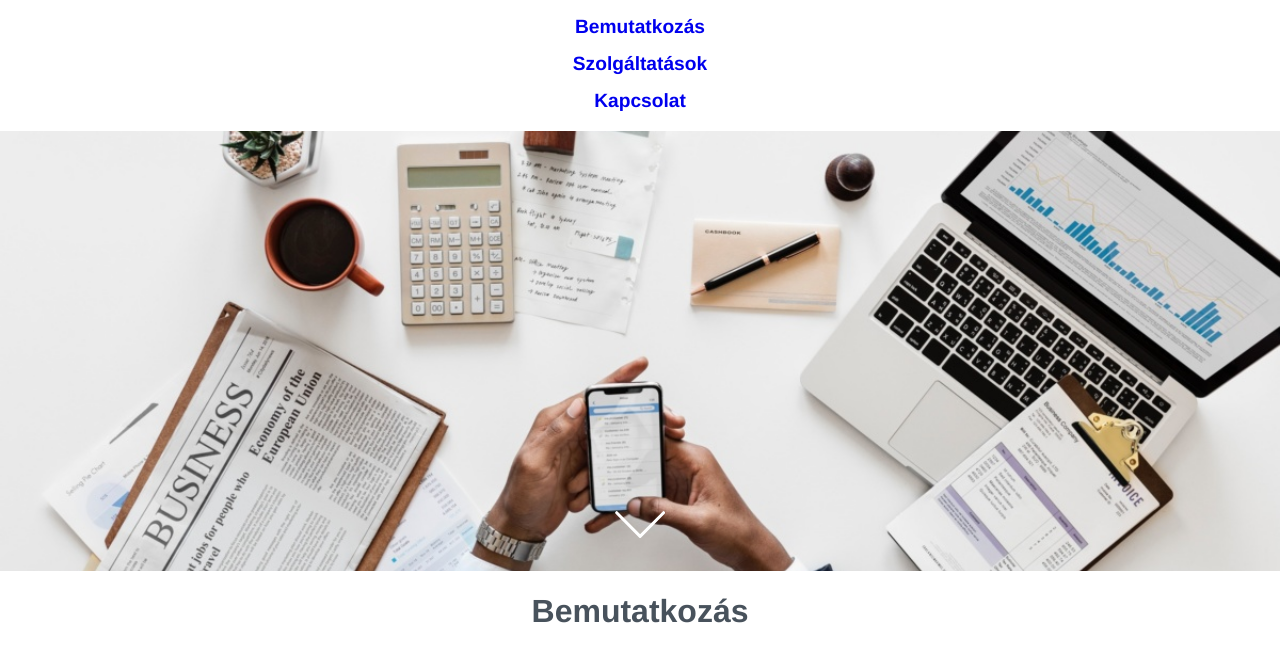
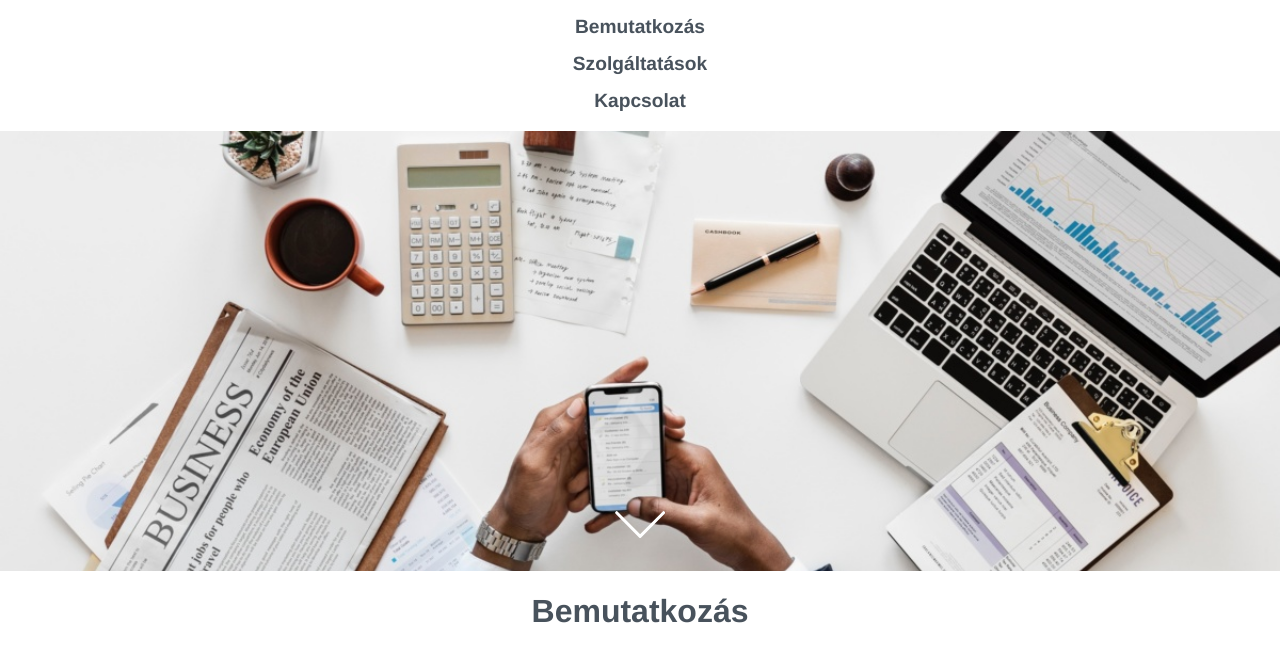
Before and after one commit to Eschato/Bookkeeping, a plain HTML site: page index.html in a window 1280 px wide. Shown: the part 123-771 px from the top of the page. Drawn offline with Linux system fonts and the light colour scheme.

Commit message:
fix
anchor color fix

```diff
--- a/css/style.css
+++ b/css/style.css
@@ -34,6 +34,7 @@ li {
 }
 
 a {
+  color: #48525c;
   text-decoration: none;
 }
 
```
